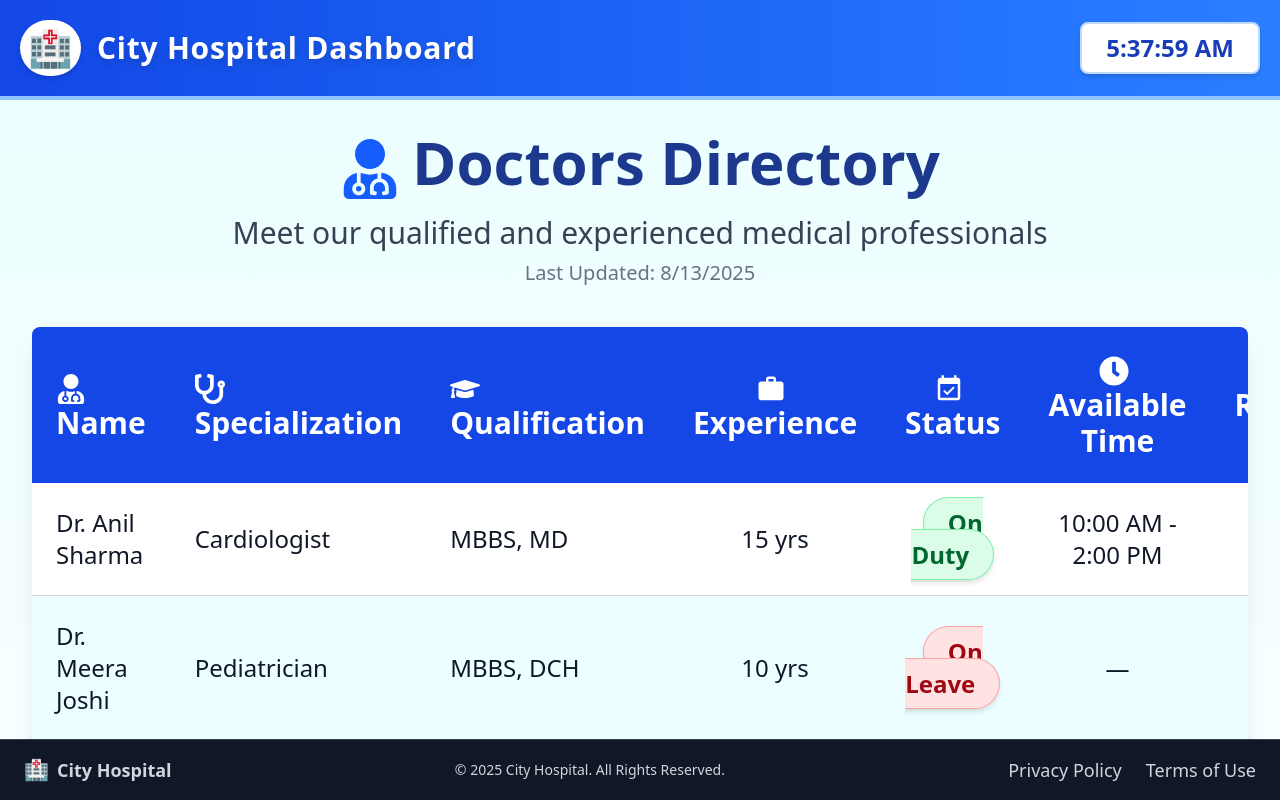
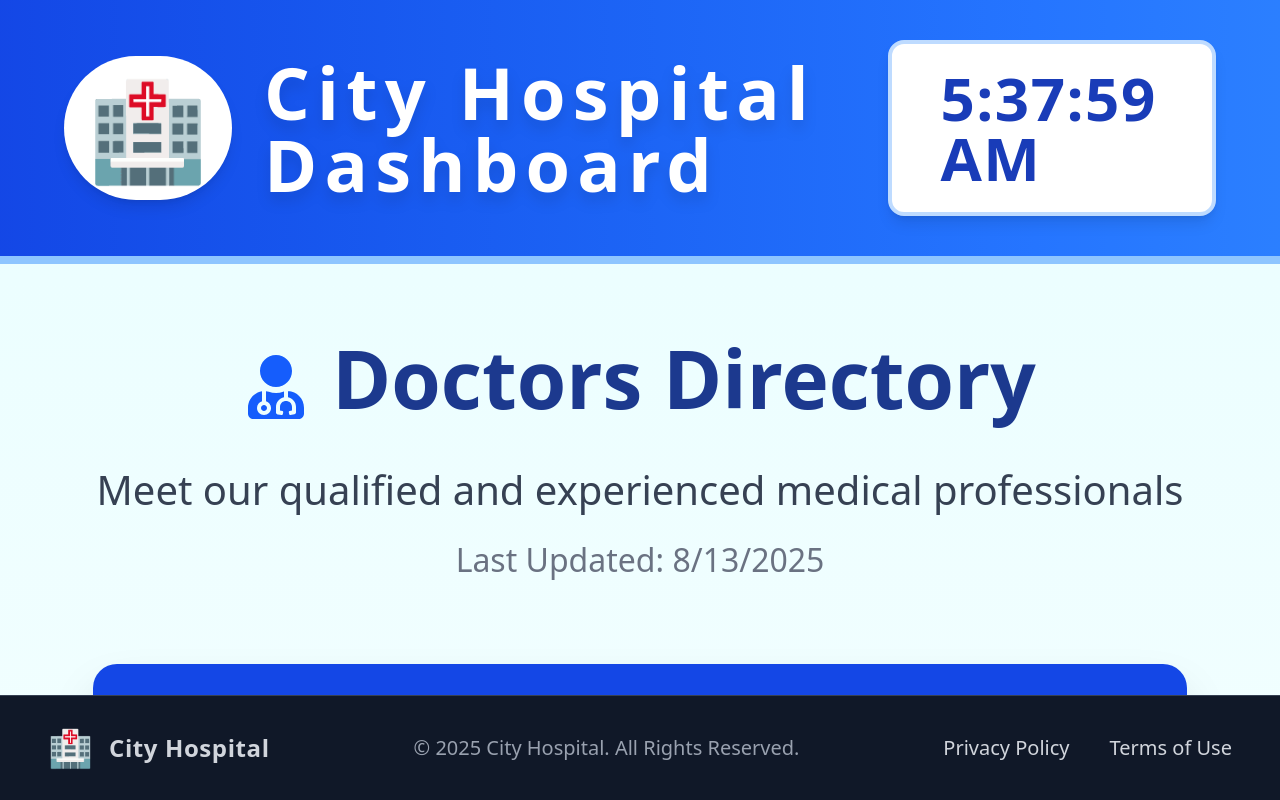
Before and after one commit to Pranavkumar2025/Hospital_DashBoard, a React (Vite) app: page /doctors in a window 1280 px wide. Built offline with nearby package versions, Linux system fonts and the light colour scheme.

Commit message:
New Commit

```diff
--- a/src/JsonFiles/DoctorList.json
+++ b/src/JsonFiles/DoctorList.json
@@ -48,6 +48,17 @@
     "status": "Night Shift",
     "available_time": "10:00 PM - 6:00 AM",
     "room_number": "Front Desk"
+  },
+  {
+    "name": "Vikram Das",
+    "specialization": "Lab Technician",
+    "qualification": "B.Sc Medical Technology",
+    "experience_years": 5,
+    "present": true,
+    "status": "On Duty",
+    "available_time": "9:00 AM - 5:00 PM",
+    "room_number": "Lab 2"
   }
 
+
 ]
--- a/src/components/Footer.jsx
+++ b/src/components/Footer.jsx
@@ -2,32 +2,33 @@ import React from "react";
 
 export default function Footer() {
   return (
-    <footer className="w-full bg-gray-900 text-gray-300 py-4 border-t border-gray-700">
-      <div className="container mx-auto px-6 flex flex-col md:flex-row justify-between items-center text-lg">
+    <footer className="w-full bg-gray-900 text-gray-300 py-8 border-t border-gray-700">
+      <div className="container mx-auto px-12 flex flex-col md:flex-row justify-between items-center text-2xl">
+
         {/* Left Section */}
-        <div className="flex items-center space-x-2">
-          <span className="text-yellow-400 text-xl">🏥</span>
-          <span className="font-semibold">City Hospital</span>
+        <div className="flex items-center space-x-4">
+          <span className="text-yellow-400 text-4xl">🏥</span>
+          <span className="font-bold tracking-wide">City Hospital</span>
         </div>
 
         {/* Middle Section */}
-        <div className="text-center mt-2 md:mt-0">
-          <p className="text-sm">
+        <div className="text-center mt-4 md:mt-0">
+          <p className="text-lg md:text-xl text-gray-400">
             © {new Date().getFullYear()} City Hospital. All Rights Reserved.
           </p>
         </div>
 
         {/* Right Section */}
-        <div className="flex space-x-6 mt-2 md:mt-0">
+        <div className="flex space-x-10 mt-4 md:mt-0">
           <a
             href="#"
-            className="hover:text-yellow-400 transition-colors duration-300"
+            className="hover:text-yellow-400 transition-colors duration-300 text-lg md:text-xl"
           >
             Privacy Policy
           </a>
           <a
             href="#"
-            className="hover:text-yellow-400 transition-colors duration-300"
+            className="hover:text-yellow-400 transition-colors duration-300 text-lg md:text-xl"
           >
             Terms of Use
           </a>
--- a/src/components/Header.jsx
+++ b/src/components/Header.jsx
@@ -9,20 +9,22 @@ export default function Header() {
   }, []);
 
   return (
-    <header className="w-full bg-gradient-to-r from-blue-700 to-blue-500 p-5 flex justify-between items-center shadow-lg border-b-4 border-blue-300">
+    <header className="w-full bg-gradient-to-r from-blue-700 to-blue-500 px-16 py-10 flex justify-between items-center shadow-2xl border-b-8 border-blue-300">
       {/* Left Side - Logo & Name */}
-      <div className="flex items-center gap-4">
-        <div className="bg-white p-2 rounded-full shadow-md">
-          <span role="img" aria-label="hospital" className="text-4xl">🏥</span>
+      <div className="flex items-center gap-8">
+        <div className="bg-white p-6 rounded-full shadow-lg">
+          <span role="img" aria-label="hospital" className="text-8xl">🏥</span>
         </div>
-        <h1 className="text-white font-extrabold text-3xl tracking-wide drop-shadow-lg">
+        <h1 className="text-white font-extrabold text-7xl tracking-widest drop-shadow-xl">
           City Hospital Dashboard
         </h1>
       </div>
 
       {/* Right Side - Time */}
-      <div className="bg-white px-6 py-2 rounded-lg shadow-md border-2 border-blue-200">
-        <span className="text-blue-800 font-bold text-2xl">{time}</span>
+      <div className="bg-white px-12 py-6 rounded-2xl shadow-lg border-4 border-blue-200">
+        <span className="text-blue-800 font-extrabold text-6xl tracking-wide">
+          {time}
+        </span>
       </div>
     </header>
   );
--- a/src/pages/DoctorsPage.jsx
+++ b/src/pages/DoctorsPage.jsx
@@ -1,54 +1,76 @@
 import React from "react";
-import { FaUserMd, FaStethoscope, FaGraduationCap, FaClock, FaDoorOpen } from "react-icons/fa";
+import {
+  FaUserMd,
+  FaStethoscope,
+  FaGraduationCap,
+  FaClock,
+  FaDoorOpen,
+} from "react-icons/fa";
 import { MdWork, MdEventAvailable } from "react-icons/md";
 import doctors from "../JsonFiles/DoctorList.json";
 
 export default function DoctorsPage() {
   return (
-    <div className="p-8 bg-gradient-to-b from-cyan-50 to-white min-h-screen">
+    <div className="p-16 bg-gradient-to-b from-cyan-50 to-white min-h-screen flex flex-col items-center">
       {/* Header */}
-      <div className="text-center mb-10">
-        <h1 className="text-6xl font-extrabold text-blue-900">
-          <FaUserMd className="inline-block mr-3 text-blue-600 align-middle" />
+      <div className="text-center mb-20 max-w-[1800px]">
+        <h1 className="text-[5rem] 2xl:text-[6.5rem] font-extrabold text-blue-900 leading-tight">
+          <FaUserMd className="inline-block mr-6 text-blue-600 align-middle text-[4rem] 2xl:text-[5rem]" />
           Doctors Directory
         </h1>
-        <p className="text-gray-700 mt-4 text-3xl">
+        <p className="text-gray-700 mt-8 text-[2.5rem] 2xl:text-[3rem]">
           Meet our qualified and experienced medical professionals
         </p>
-        <p className="text-gray-500 text-xl mt-2">
+        <p className="text-gray-500 text-[2rem] 2xl:text-[2.2rem] mt-4">
           Last Updated: {new Date().toLocaleDateString()}
         </p>
       </div>
 
       {/* Table */}
-      <div className="overflow-x-auto shadow-xl rounded-lg">
-        <table className="w-full border-collapse overflow-hidden">
-          <thead className="bg-blue-700 text-white text-3xl">
+      <div className="overflow-x-auto shadow-2xl rounded-3xl w-full max-w-[95%] 4xl:max-w-[85%]">
+        <table className="w-full border-collapse">
+          <thead className="bg-blue-700 text-white text-[2.4rem] 2xl:text-[2.8rem]">
             <tr>
-              <th className="p-6 text-left font-semibold"><FaUserMd className="inline-block mr-2 align-middle" /> Name</th>
-              <th className="p-6 text-left font-semibold"><FaStethoscope className="inline-block mr-2 align-middle" /> Specialization</th>
-              <th className="p-6 text-left font-semibold"><FaGraduationCap className="inline-block mr-2 align-middle" /> Qualification</th>
-              <th className="p-6 text-center font-semibold"><MdWork className="inline-block mr-2 align-middle" /> Experience</th>
-              <th className="p-6 text-center font-semibold"><MdEventAvailable className="inline-block mr-2 align-middle" /> Status</th>
-              <th className="p-6 text-center font-semibold"><FaClock className="inline-block mr-2 align-middle" /> Available Time</th>
-              <th className="p-6 text-center font-semibold"><FaDoorOpen className="inline-block mr-2 align-middle" /> Room No.</th>
+              <th className="p-10 text-left font-semibold">
+                <FaUserMd className="inline-block mr-4 align-middle text-[2rem]" /> Name
+              </th>
+              <th className="p-10 text-left font-semibold">
+                <FaStethoscope className="inline-block mr-4 align-middle text-[2rem]" /> Specialization
+              </th>
+              <th className="p-10 text-left font-semibold">
+                <FaGraduationCap className="inline-block mr-4 align-middle text-[2rem]" /> Qualification
+              </th>
+              <th className="p-10 text-center font-semibold">
+                <MdWork className="inline-block mr-4 align-middle text-[2rem]" /> Experience
+              </th>
+              <th className="p-10 text-center font-semibold">
+                <MdEventAvailable className="inline-block mr-4 align-middle text-[2rem]" /> Status
+              </th>
+              <th className="p-10 text-center font-semibold">
+                <FaClock className="inline-block mr-4 align-middle text-[2rem]" /> Available Time
+              </th>
+              <th className="p-10 text-center font-semibold">
+                <FaDoorOpen className="inline-block mr-4 align-middle text-[2rem]" /> Room No.
+              </th>
             </tr>
           </thead>
-          <tbody className="text-2xl text-gray-900">
+          <tbody className="text-[2.2rem] 2xl:text-[2.5rem] text-gray-900">
             {doctors.map((doc, index) => (
               <tr
                 key={index}
                 className={`${
                   index % 2 === 0 ? "bg-white" : "bg-cyan-50"
-                } hover:bg-cyan-100 transition duration-200`}
+                } hover:bg-cyan-100 transition duration-300`}
               >
-                <td className="p-6 border-b border-gray-300">{doc.name}</td>
-                <td className="p-6 border-b border-gray-300">{doc.specialization}</td>
-                <td className="p-6 border-b border-gray-300">{doc.qualification}</td>
-                <td className="p-6 text-center border-b border-gray-300">{doc.experience_years} yrs</td>
-                <td className="p-6 text-center border-b border-gray-300">
+                <td className="p-10 border-b border-gray-300">{doc.name}</td>
+                <td className="p-10 border-b border-gray-300">{doc.specialization}</td>
+                <td className="p-10 border-b border-gray-300">{doc.qualification}</td>
+                <td className="p-10 text-center border-b border-gray-300">
+                  {doc.experience_years} yrs
+                </td>
+                <td className="p-10 text-center border-b border-gray-300">
                   <span
-                    className={`px-6 py-2 rounded-full font-bold shadow-md ${
+                    className={`px-8 py-4 rounded-full font-bold shadow-lg ${
                       doc.present
                         ? "bg-green-100 text-green-800 border border-green-300"
                         : "bg-red-100 text-red-800 border border-red-300"
@@ -57,8 +79,12 @@ export default function DoctorsPage() {
                     {doc.status}
                   </span>
                 </td>
-                <td className="p-6 text-center border-b border-gray-300">{doc.available_time}</td>
-                <td className="p-6 text-center border-b border-gray-300">{doc.room_number}</td>
+                <td className="p-10 text-center border-b border-gray-300">
+                  {doc.available_time}
+                </td>
+                <td className="p-10 text-center border-b border-gray-300">
+                  {doc.room_number}
+                </td>
               </tr>
             ))}
           </tbody>
--- a/src/pages/StaffPage.jsx
+++ b/src/pages/StaffPage.jsx
@@ -1,51 +1,67 @@
 import React from "react";
-import { FaUserTie, FaUserTag, FaBuilding, FaClock, FaUserCheck } from "react-icons/fa";
+import {
+  FaUserTie,
+  FaUserTag,
+  FaBuilding,
+  FaClock,
+  FaUserCheck,
+} from "react-icons/fa";
 import staffData from "../JsonFiles/StaffList.json";
 
 export default function StaffPage() {
   return (
-    <div className="p-8 bg-gradient-to-b from-green-50 to-white min-h-screen">
+    <div className="p-16 bg-gradient-to-b from-green-50 to-white min-h-screen flex flex-col items-center">
       {/* Header */}
-      <div className="text-center mb-10">
-        <h1 className="text-6xl font-extrabold text-green-900">
-          <FaUserTie className="inline-block mr-3 text-green-600 align-middle" />
+      <div className="text-center mb-20 max-w-[1800px]">
+        <h1 className="text-[5rem] 2xl:text-[6.5rem] font-extrabold text-green-900 leading-tight">
+          <FaUserTie className="inline-block mr-6 text-green-600 align-middle text-[4rem] 2xl:text-[5rem]" />
           Staff Information
         </h1>
-        <p className="text-gray-700 mt-4 text-3xl">
+        <p className="text-gray-700 mt-8 text-[2.5rem] 2xl:text-[3rem]">
           Overview of hospital staff members and current status
         </p>
-        <p className="text-gray-500 text-xl mt-2">
+        <p className="text-gray-500 text-[2rem] 2xl:text-[2.2rem] mt-4">
           Last Updated: {new Date().toLocaleDateString()}
         </p>
       </div>
 
       {/* Table */}
-      <div className="overflow-x-auto shadow-xl rounded-lg">
-        <table className="w-full border-collapse overflow-hidden">
-          <thead className="bg-green-700 text-white text-3xl">
+      <div className="overflow-x-auto shadow-2xl rounded-3xl w-full max-w-[95%] 4xl:max-w-[85%]">
+        <table className="w-full border-collapse">
+          <thead className="bg-green-700 text-white text-[2.4rem] 2xl:text-[2.8rem]">
             <tr>
-              <th className="p-6 text-left font-semibold"><FaUserTie className="inline-block mr-2 align-middle" /> Name</th>
-              <th className="p-6 text-left font-semibold"><FaUserTag className="inline-block mr-2 align-middle" /> Role</th>
-              <th className="p-6 text-left font-semibold"><FaBuilding className="inline-block mr-2 align-middle" /> Department</th>
-              <th className="p-6 text-left font-semibold"><FaClock className="inline-block mr-2 align-middle" /> Shift</th>
-              <th className="p-6 text-center font-semibold"><FaUserCheck className="inline-block mr-2 align-middle" /> Status</th>
+              <th className="p-10 text-left font-semibold">
+                <FaUserTie className="inline-block mr-4 align-middle text-[2rem]" /> Name
+              </th>
+              <th className="p-10 text-left font-semibold">
+                <FaUserTag className="inline-block mr-4 align-middle text-[2rem]" /> Role
+              </th>
+              <th className="p-10 text-left font-semibold">
+                <FaBuilding className="inline-block mr-4 align-middle text-[2rem]" /> Department
+              </th>
+              <th className="p-10 text-left font-semibold">
+                <FaClock className="inline-block mr-4 align-middle text-[2rem]" /> Shift
+              </th>
+              <th className="p-10 text-center font-semibold">
+                <FaUserCheck className="inline-block mr-4 align-middle text-[2rem]" /> Status
+              </th>
             </tr>
           </thead>
-          <tbody className="text-2xl text-gray-900">
+          <tbody className="text-[2.2rem] 2xl:text-[2.5rem] text-gray-900">
             {staffData.staff.map((member, index) => (
               <tr
                 key={index}
                 className={`${
                   index % 2 === 0 ? "bg-white" : "bg-green-50"
-                } hover:bg-green-100 transition duration-200`}
+                } hover:bg-green-100 transition duration-300`}
               >
-                <td className="p-6 border-b border-gray-300">{member.name}</td>
-                <td className="p-6 border-b border-gray-300">{member.role}</td>
-                <td className="p-6 border-b border-gray-300">{member.department}</td>
-                <td className="p-6 border-b border-gray-300">{member.shift}</td>
-                <td className="p-6 text-center border-b border-gray-300">
+                <td className="p-10 border-b border-gray-300">{member.name}</td>
+                <td className="p-10 border-b border-gray-300">{member.role}</td>
+                <td className="p-10 border-b border-gray-300">{member.department}</td>
+                <td className="p-10 border-b border-gray-300">{member.shift}</td>
+                <td className="p-10 text-center border-b border-gray-300">
                   <span
-                    className={`px-6 py-2 rounded-full font-bold shadow-md ${
+                    className={`px-8 py-4 rounded-full font-bold shadow-lg ${
                       member.status === "Present"
                         ? "bg-green-100 text-green-800 border border-green-300"
                         : "bg-red-100 text-red-800 border border-red-300"
```
Also changed, not shown: src/pages/MedicinePage.jsx (+49 -27 lines).
